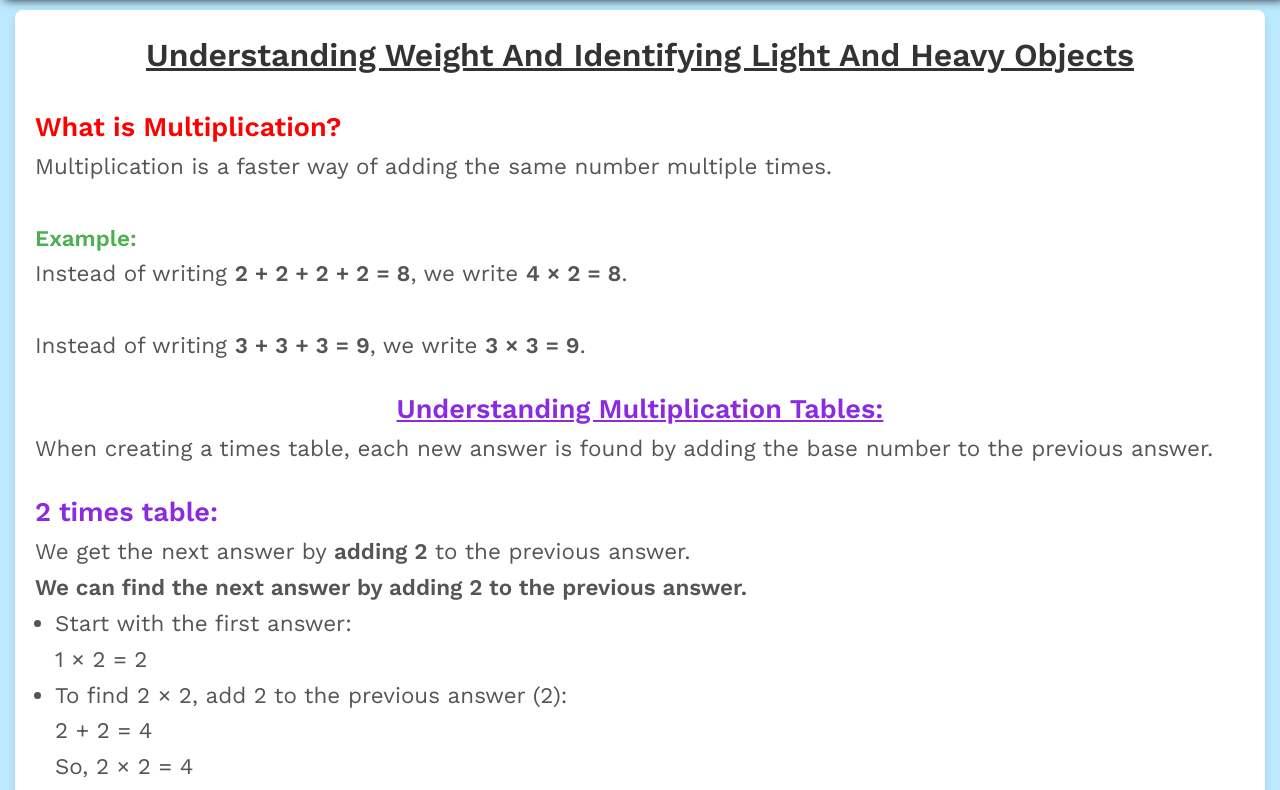
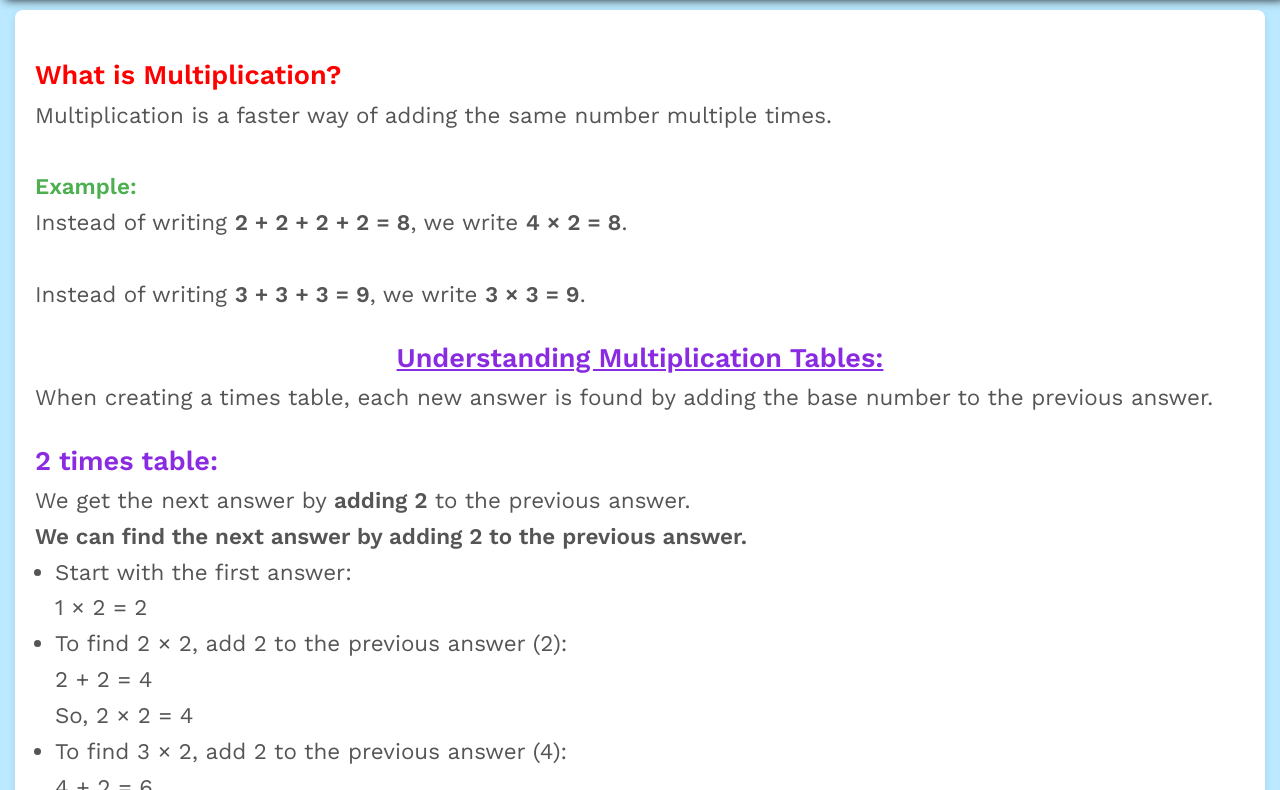
Before and after one commit to waytosucceed/G4NLC11new_AC1_MATH, a plain HTML site: page index.html in a window 1280 px wide. Shown: the part 79-869 px from the top of the page. Drawn offline with nearby package versions, Linux system fonts and the light colour scheme.

Commit message:
Update index.html

```diff
--- a/index.html
+++ b/index.html
@@ -200,7 +200,7 @@
 
       <div class="content-container">
 
-          <div class="lesson-title">Understanding Weight And Identifying Light And Heavy Objects</div>
+
           <div class="lesson-content">
             <div>
               <h2 style="color: red;">What is Multiplication?</h2>
```
